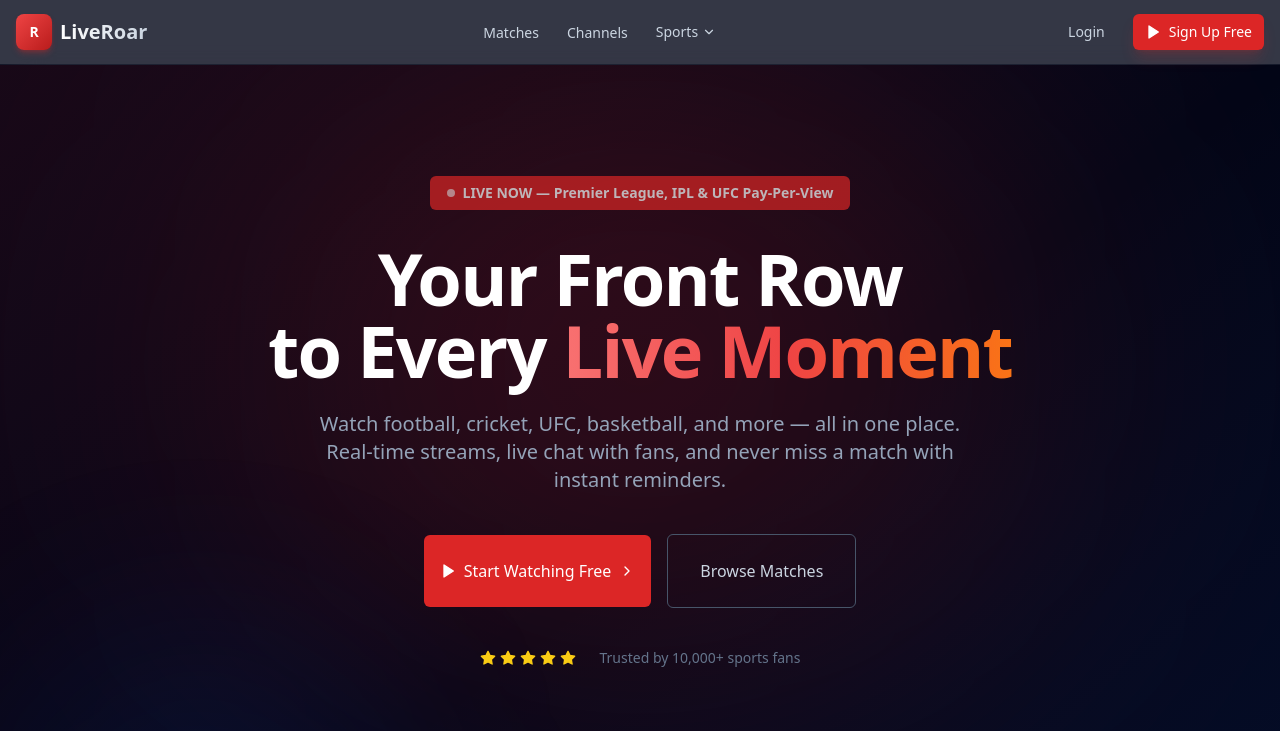
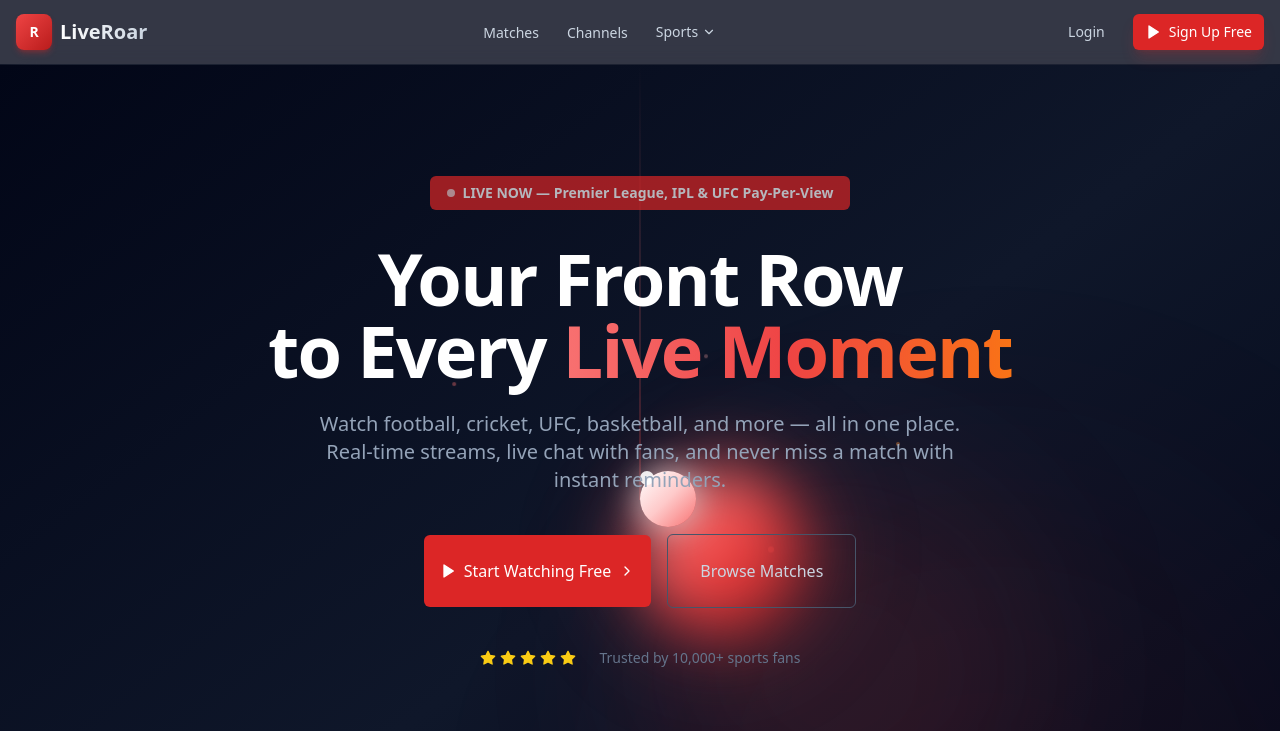
Before and after one commit to ArProvat/LiveRoar, a Next.js app in the folder frontend/: page / in a window 1280 px wide. Shown: the top 731 px of the page. Built offline with nearby package versions, Linux system fonts and the light colour scheme.

Commit message:
Refactor code structure for improved readability and maintainability

```diff
--- a/frontend/src/app/page.tsx
+++ b/frontend/src/app/page.tsx
@@ -83,15 +83,57 @@ export default function Home() {
   return (
     <div className="min-h-screen bg-slate-950 text-white">
       {/* Hero Section */}
-      <section className="relative overflow-hidden">
+      <section className="relative overflow-hidden bg-slate-950">
         {/* Background gradient effects */}
-        <div className="absolute inset-0 bg-gradient-to-br from-red-600/10 via-transparent to-blue-600/10" />
-        <div className="absolute top-0 left-1/2 -translate-x-1/2 w-[800px] h-[600px] bg-red-600/20 blur-[150px] rounded-full" />
-        <div className="absolute bottom-0 left-0 w-[400px] h-[400px] bg-blue-600/10 blur-[100px] rounded-full" />
+        <div className="absolute inset-0 bg-gradient-to-br from-slate-950 via-slate-900 to-slate-950" />
+
+        {/* ─── Glowing Orb (Bolt-style hero element) ─── */}
+        <div className="absolute inset-0 pointer-events-none overflow-hidden">
+          {/* Thin line from top to orb */}
+          <div className="absolute top-0 left-1/2 -translate-x-1/2 w-px h-[45%] bg-gradient-to-b from-transparent via-red-400/30 to-red-500/50" />
+
+          {/* Orb glow layers */}
+          <div className="absolute top-[42%] left-1/2 -translate-x-1/2 -translate-y-1/2">
+            {/* Outer ambient — huge soft glow */}
+            <div className="w-[500px] h-[500px] sm:w-[700px] sm:h-[700px] rounded-full bg-red-600/5 blur-[120px] absolute -top-[50%] -left-[50%]" />
+            {/* Mid ambient glow */}
+            <div className="w-[300px] h-[300px] sm:w-[400px] sm:h-[400px] rounded-full bg-red-500/10 blur-[80px] absolute -top-[50%] -left-[50%]" />
+            {/* Inner bright glow */}
+            <div className="w-[120px] h-[120px] sm:w-[160px] sm:h-[160px] rounded-full bg-gradient-to-br from-red-300 via-red-500 to-red-700 blur-[30px] absolute -top-[50%] -left-[50%] shadow-[0_0_80px_15px_rgba(239,68,68,0.35)]" />
+            {/* Core — bright white-red center */}
+            <div className="w-[40px] h-[40px] sm:w-[56px] sm:h-[56px] rounded-full bg-gradient-to-br from-white via-red-200 to-red-400 absolute -top-[50%] -left-[50%] shadow-[0_0_30px_5px_rgba(255,255,255,0.5)]" />
+            {/* Tiny specular highlight */}
+            <div className="w-[10px] h-[10px] sm:w-[14px] sm:h-[14px] rounded-full bg-white absolute top-[22%] left-[28%] opacity-90" />
+          </div>
+
+          {/* Subtle floating particles around orb */}
+          <div className="absolute top-[35%] left-[35%] w-1 h-1 bg-red-400/40 rounded-full float-slow" />
+          <div className="absolute top-[50%] left-[60%] w-1.5 h-1.5 bg-red-500/30 rounded-full float-medium" />
+          <div className="absolute top-[40%] left-[70%] w-1 h-1 bg-orange-400/40 rounded-full float-fast" />
+          <div className="absolute top-[55%] left-[45%] w-1.5 h-1.5 bg-red-400/25 rounded-full float-slow" style={{ animationDelay: '2s' }} />
+          <div className="absolute top-[30%] left-[55%] w-1 h-1 bg-red-300/30 rounded-full float-medium" style={{ animationDelay: '1s' }} />
+        </div>
 
         <div className="relative max-w-7xl mx-auto px-4 pt-20 pb-24 sm:pt-28 sm:pb-32">
+          {/* Hero — Glowing Red Orb (Bolt-style) */}
+          <div className="absolute inset-0 pointer-events-none overflow-hidden" style={{ zIndex: -1 }}>
+            {/* Thin line from top center */}
+            <div className="absolute top-0 left-1/2 -translate-x-1/2 w-px h-[40%] bg-gradient-to-b from-transparent via-red-400/50 to-red-400/20" />
+            {/* Main orb glow */}
+            <div className="absolute top-[38%] left-1/2 -translate-x-1/2 -translate-y-1/2">
+              {/* Outer ambient glow */}
+              <div className="w-64 h-64 sm:w-80 sm:h-80 rounded-full bg-red-600/10 blur-[100px]" />
+              {/* Mid glow */}
+              <div className="absolute inset-8 sm:inset-12 rounded-full bg-red-500/20 blur-[60px]" />
+              {/* Inner bright core */}
+              <div className="absolute inset-20 sm:inset-24 rounded-full bg-gradient-to-br from-white via-red-300 to-red-500 blur-sm shadow-[0_0_60px_10px_rgba(239,68,68,0.4)]" />
+              {/* Tiny bright center dot */}
+              <div className="absolute inset-[42%] sm:inset-[40%] rounded-full bg-white blur-[2px]" />
+            </div>
+          </div>
+
           {/* Badge */}
-          <div className="flex justify-center mb-8">
+          <div className="flex justify-center mb-8 relative" style={{ zIndex: 1 }}>
             <Badge variant="live" className="text-sm px-4 py-1.5 gap-2 flex items-center">
               <span className="w-2 h-2 bg-white rounded-full animate-pulse" />
               LIVE NOW — Premier League, IPL & UFC Pay-Per-View
```
Also changed, not shown: 1 other file (tests, documents, lock files or other folders).
